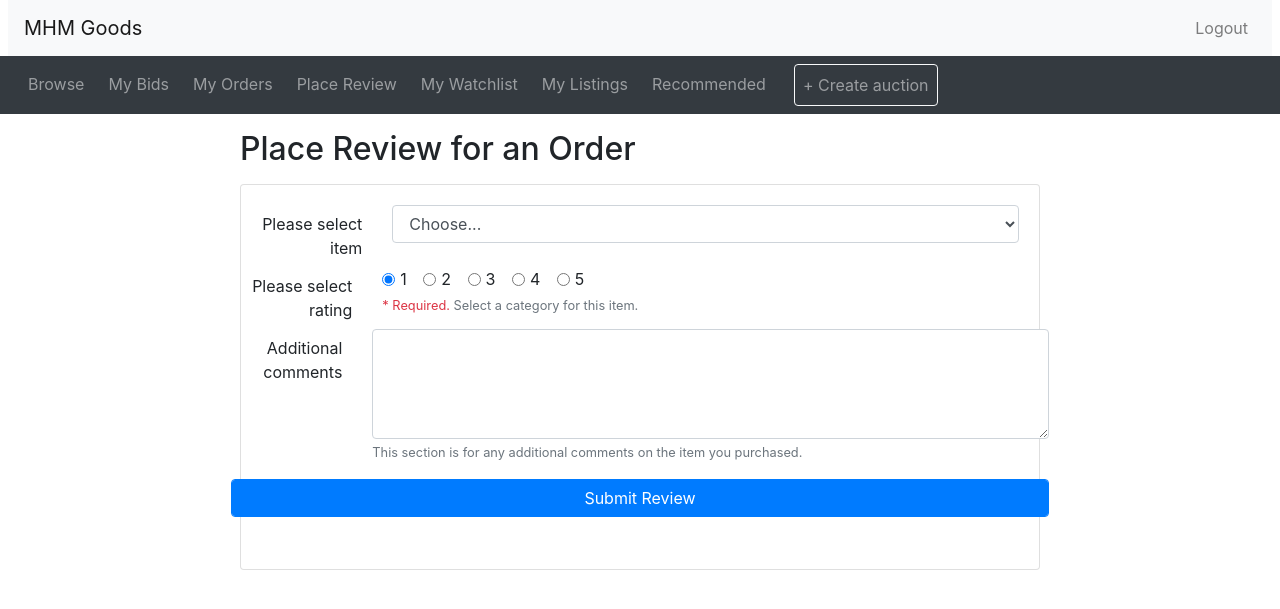
After one commit to MinhazH99/auction, a PHP site: page /auction/reviews.php in a window 1280 px wide. The commit adds this page. Shown: the top 609 px of the page. Run offline with PHP 8.4, Linux system fonts and the light colour scheme; the visitor is signed in with stand-in values (Sample User, id 1); data that the repository does not hold is empty.

Commit message:
MH changes

```diff
--- a/create_auction_result.php
+++ b/create_auction_result.php
@@ -33,7 +33,6 @@ $category_name = $_POST["category_name"];
 $starting_price = filter_input(INPUT_POST,"starting_price",FILTER_VALIDATE_FLOAT);
 $reserve_price = filter_input(INPUT_POST,"starting_price",FILTER_VALIDATE_FLOAT);
 $expirationDate = date("Y-m-d H:i:s", strtotime($_POST["expirationDate"]));
-$auction_status = "Open";
 
 /*var_dump($item_name,$item_desc,$category_name,$starting_price,$reserve_price,$expirationDate,$auction_status, $user); */
 
@@ -41,7 +40,7 @@ $auction_status = "Open";
 /* TODO #3: If everything looks good, make the appropriate call to insert
             data into the database. */
 
-$query = "INSERT INTO auctions (item_name,item_desc,user_id,item_condition, category_id, starting_price, reserve_price, expirationDate, auction_status) VALUES ('$item_name', '$item_desc', $user, '$item_condition', (SELECT category_id FROM auction.categories WHERE category_name = '$category_name'), $starting_price, $reserve_price, '$expirationDate','$auction_status')";
+$query = "INSERT INTO auctions (item_name,item_desc,user_id,item_condition, category_id, starting_price, reserve_price, expirationDate) VALUES ('$item_name', '$item_desc', $user, '$item_condition', (SELECT category_id FROM auction.categories WHERE category_name = '$category_name'), $starting_price, $reserve_price, '$expirationDate')";
 
 
 /*$query3 = "INSERT INTO auctions (starting_price, reserve_price,expirationDate, auction_status,item_id) VALUES ($starting_price, $reserve_price, '$expirationDate','$auction_status', (SELECT item_id FROM auction.items WHERE user_id = '$user' AND item_name = '$item_name' AND item_desc = '$item_desc'))"; */
--- a/header.php
+++ b/header.php
@@ -65,6 +65,9 @@ if (isset($_SESSION['logged_in']) && $_SESSION['logged_in'] == true) {
 	<li class="nav-item mx-1">
       <a class="nav-link" href="myorders.php">My Orders</a>
     </li>
+  	<li class="nav-item mx-1">
+      <a class="nav-link" href="reviews.php">Place Review</a>
+    </li>
     <li class="nav-item mx-1">
       <a class="nav-link" href="mywatchlist.php">My Watchlist</a>
   </li>
--- a/myorders.php
+++ b/myorders.php
@@ -30,11 +30,12 @@
   $connection = mysqli_connect($host, $username, $password, $dbname);
 
   $user = $_SESSION['user_id'];
+  $current_date = "CURRENT_TIMESTAMP";
 
 
   $count_bids_query = "SELECT bid_id,bid_price,bids.auction_id,bids.user_id,bids.bid_time,auctions.auction_id, auctions.item_name,auctions.item_desc,auctions.expirationDate,auctions.starting_price, COUNT(bids.bid_id) AS 'truenumbids' FROM bids
   JOIN auctions ON auctions.auction_id = bids.auction_id
-  WHERE auctions.auction_status = 'Closed'
+  WHERE $current_date > expirationDate
   AND bid_price = starting_price
   AND bids.user_id = $user
   GROUP BY auctions.auction_id";
--- /dev/null
+++ b/reviews.php
@@ -0,0 +1,85 @@
+<?php include_once("header.php")?>
+<?php require("requirements/dbInformation.php")?>
+
+<div class="container">
+
+<!-- Create review form -->
+<div style="max-width: 800px; margin: 10px auto">
+  <h2 class="my-3">Place Review for an Order</h2>
+  <div class="card">
+    <div class="card-body">
+      <form method="post" action="reviews_result.php">
+        <div class="form-group row">
+          <label for="sold_item" class="col-sm-2 col-form-label text-right">Please select item</label>
+          <div class="col-sm-10">
+            <select class="form-control" id="sold_item" name = "sold_item">
+              <option selected>Choose...</option>
+              <?php
+                $user = $_SESSION['user_id'];
+
+                $query = "SELECT item_name FROM bids
+                JOIN auctions ON auctions.auction_id = bids.auction_id
+                WHERE auctions.auction_status = 'Closed'
+                AND bid_price = starting_price
+                AND bids.user_id = $user
+                GROUP BY auctions.auction_id";
+
+                $query_result = mysqli_query($connection,$query);
+
+                $item_list = array();
+
+                while ($row = mysqli_fetch_array($query_result))
+                {
+
+                    $item_list[] = $row['item_name'];
+                    echo '<option value="'.$row['item_name'].'" >'.$row["item_name"].'</option>';
+
+                }
+                echo '</select>';
+                mysqli_close($connection);
+          ?>
+        </div>
+        <div class="form-group row">
+          <label for="review" class="col-sm-2 col-form-label text-right">Please select rating</label>
+          <div class="col-sm-10">
+            <div class="form-check form-check-inline">
+              <input class="form-check-input" type="radio" name="review_stars" id="review" value= 1 checked>
+              <label class="form-check-label" for="review">1</label>
+              </div>
+              <div class="form-check form-check-inline">
+                <input class="form-check-input" type="radio" name="review_stars" id="review" value=2 >
+                <label class="form-check-label" for="review">2</label>
+              </div>
+              <div class="form-check form-check-inline">
+                <input class="form-check-input" type="radio" name="review_stars" id="review" value=3 >
+                <label class="form-check-label" for="review">3</label>
+              </div>
+              <div class="form-check form-check-inline">
+                <input class="form-check-input" type="radio" name="review_stars" id="review" value=4 >
+                <label class="form-check-label" for="review">4</label>
+              </div>
+              <div class="form-check form-check-inline">
+                <input class="form-check-input" type="radio" name="review_stars" id="review" value=5 >
+                <label class="form-check-label" for="review">5</label>
+              </div>
+            <small id="categoryHelp" class="form-text text-muted"><span class="text-danger">* Required.</span> Select a category for this item.</small>
+          </div>
+          <div class="form-group row">
+          <label for="review_details" class="col-sm-2 col-form-label text-right">Additional comments</label>
+          <div class="col-sm-10">
+            <textarea class="form-control" id="reviews_details" rows="4" name = "reviews_details"></textarea>
+            <small id="detailsHelp" class="form-text text-muted">This section is for any additional comments on the item you purchased.</small>
+          </div>
+        </div>
+        <button type="submit" class="btn btn-primary form-control">Submit Review</button>
+      </form>
+    </div>
+  </div>
+</div>
+
+</div>
+
+
+
+
+<?php include_once("footer.php")?>
--- a/sql_scripts MH changes.txt
+++ b/sql_scripts MH changes.txt
@@ -32,7 +32,6 @@ CREATE TABLE auctions(
 	 starting_price DECIMAL(10,2) UNSIGNED NOT NULL,
 	 reserve_price DECIMAL(10,2) UNSIGNED NOT NULL,
 	 expirationDate DATETIME,
-	 auction_status ENUM('Open', 'Closed') NOT NULL,
 	 watch_id INT,
 	 category_id INT,
 	 user_id INT,
```
Also changed, not shown: mylistings.php (+12 -12 lines), reviews_result.php (added, +35 -0 lines).
